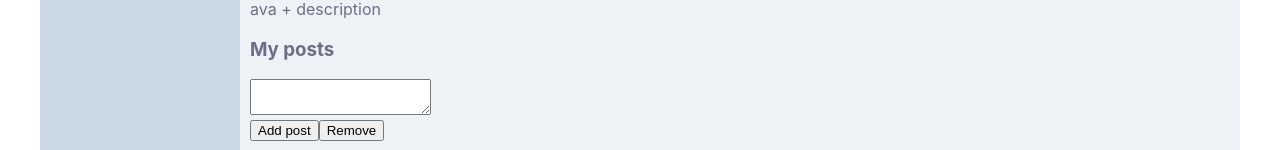
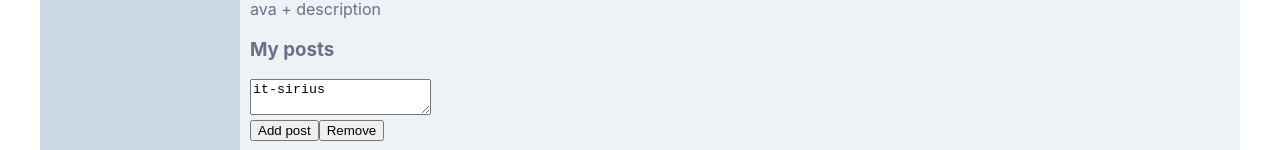
Before and after one commit to sammy712/reactpro, a React (Create React App) app: page /profile in a window 1280 px wide. Shown: the part 497-647 px from the top of the page. Built offline with nearby package versions, Linux system fonts and the light colour scheme.

Commit message:
34/1 react lessons

```diff
--- a/src/App.js
+++ b/src/App.js
@@ -9,18 +9,16 @@ import News from "./components/News/News";
 import Music from "./components/Music/Music";
 import Sets from "./components/Sets/Sets";
 
-
-
 function App(props) {
 
     return (
         <BrowserRouter>
-            <div className="body-wrapper">
+            <div className="body-wrappe r">
                 <div className="app-wrapper">
                     <Header/>
                     <NavBar state={props.state.sideBar}/>
                     <div className="app-wrapper-content">
-                        <Route path='/profile' render={() => <Profile state={props.state.profilePage} addPost={props.addPost}/>}/>
+                        <Route path='/profile' render={() => <Profile profilePage={props.state.profilePage}  addPost={props.addPost}/>}/>
                         <Route path='/news' component={News}/>
                         <Route path='/music' component={Music}/>
                         <Route path='/setting' component={Sets}/>
--- a/src/Redux/State.js
+++ b/src/Redux/State.js
@@ -1,8 +1,11 @@
+import {rerenderEntireTree} from "../render";
+
 let state = {
     profilePage: {
         posts: [
             {id: 1, message: 'Hi, how are you?', countLike: 25},
-            {id: 2, message: 'It`s my first post?', countLike: 32}]
+            {id: 2, message: 'It`s my first post?', countLike: 32}],
+        newPostText: "it-sirius"
     },
     dialogsPage: {
         messages: [
@@ -30,7 +33,7 @@ let state = {
 }
 
 export let addPost = (postMessage) => {
-    debugger;
+
     let newPost = {
         id: 5,
         message: postMessage,
@@ -38,6 +41,7 @@ export let addPost = (postMessage) => {
     };
 
     state.profilePage.posts.push(newPost);
+   rerenderEntireTree(state);
 }
 
 export default state;
--- a/src/components/Profile/MyPosts/MyPosts.jsx
+++ b/src/components/Profile/MyPosts/MyPosts.jsx
@@ -9,16 +9,20 @@ const MyPosts = (props) => {
     let newPostElement = React.createRef(); //добавление рефа для переменной newPostElement
 
     let addPost = () => {
-        debugger;
         let text = newPostElement.current.value;
         props.addPost(text);
+    }
+
+    let onPostChange = () => {
+        let text = newPostElement.current.value;
+        console.log(text);
     }
 
     return <div className={s.postBlock}>
         <h3>My posts</h3>
         <div>
             <div>
-                <textarea ref={newPostElement}></textarea>  {/*определение рефа*/}
+                <textarea onChange={onPostChange} ref={newPostElement} value={props.newPostText}/> {/*определение рефа*/}
             </div>
             <div>
                 <button onClick={addPost}>Add post</button>
--- a/src/components/Profile/Profile.jsx
+++ b/src/components/Profile/Profile.jsx
@@ -6,7 +6,10 @@ import ProfileInfo from "./ProfileInfo/ProfileInfo";
 const Profile = (props) => {
     return <div>
         <ProfileInfo/>
-        <MyPosts posts={props.state.posts} addPost={props.addPost}/>
+        <MyPosts
+            posts={props.profilePage.posts}
+            newPostText={props.profilePage.newPostText}
+            addPost={props.addPost}/>
     </div>
 
 }
--- a/src/index.js
+++ b/src/index.js
@@ -1,19 +1,8 @@
-import React from 'react';
-import ReactDOM from 'react-dom';
-import './index.css';
-import App from './App';
 import * as serviceWorker from './serviceWorker';
-import state from './Redux/State';
-import {addPost} from "./Redux/State";
+import {rerenderEntireTree} from "./render";
+import state from "./Redux/State";
 
-//addPost('hey');
-
-ReactDOM.render(
-    <React.StrictMode>
-        <App state={state} addPost={addPost}/>
-    </React.StrictMode>,
-    document.getElementById('root')
-);
+rerenderEntireTree(state);
 
 // If you want your app to work offline and load faster, you can change
 // unregister() to register() below. Note this comes with some pitfalls.
--- /dev/null
+++ b/src/render.js
@@ -0,0 +1,18 @@
+import React from 'react';
+import ReactDOM from 'react-dom';
+import './index.css';
+import App from './App';
+import {addPost} from "./Redux/State";
+import {BrowserRouter} from "react-router-dom";
+
+
+
+export let rerenderEntireTree = (state) => {
+    ReactDOM.render(
+        <BrowserRouter>
+            <App state={state} addPost={addPost}/>
+        </BrowserRouter>,
+        document.getElementById('root')
+    );
+
+}
```
